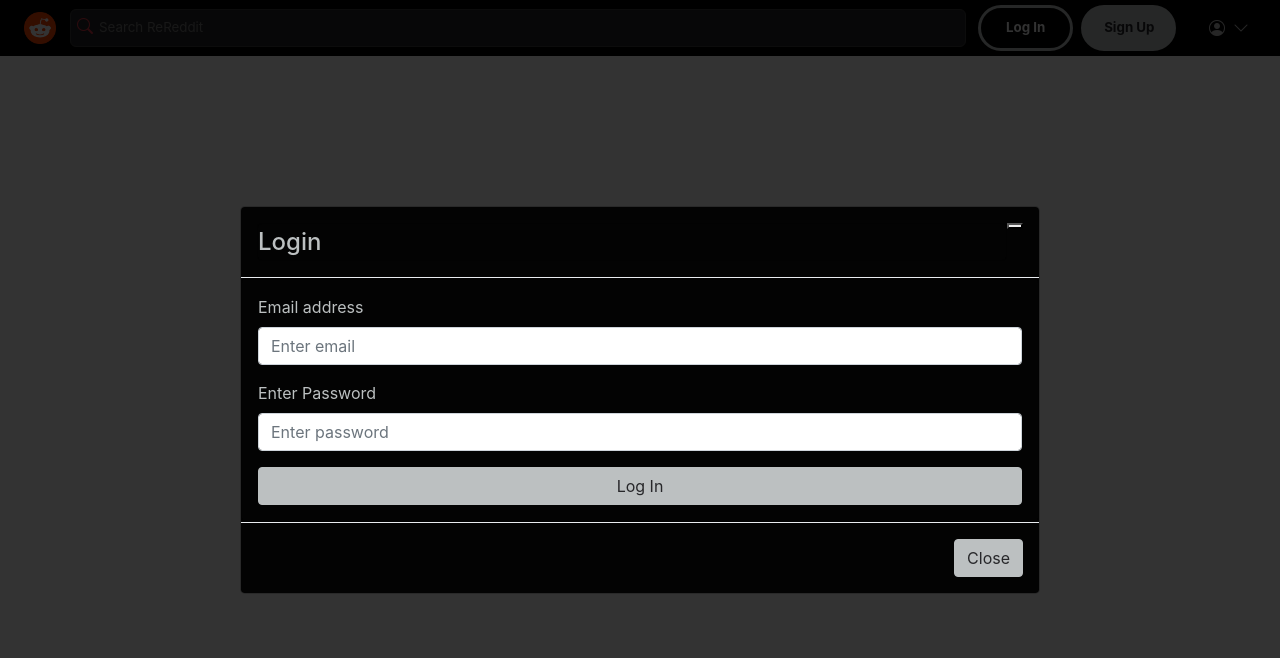
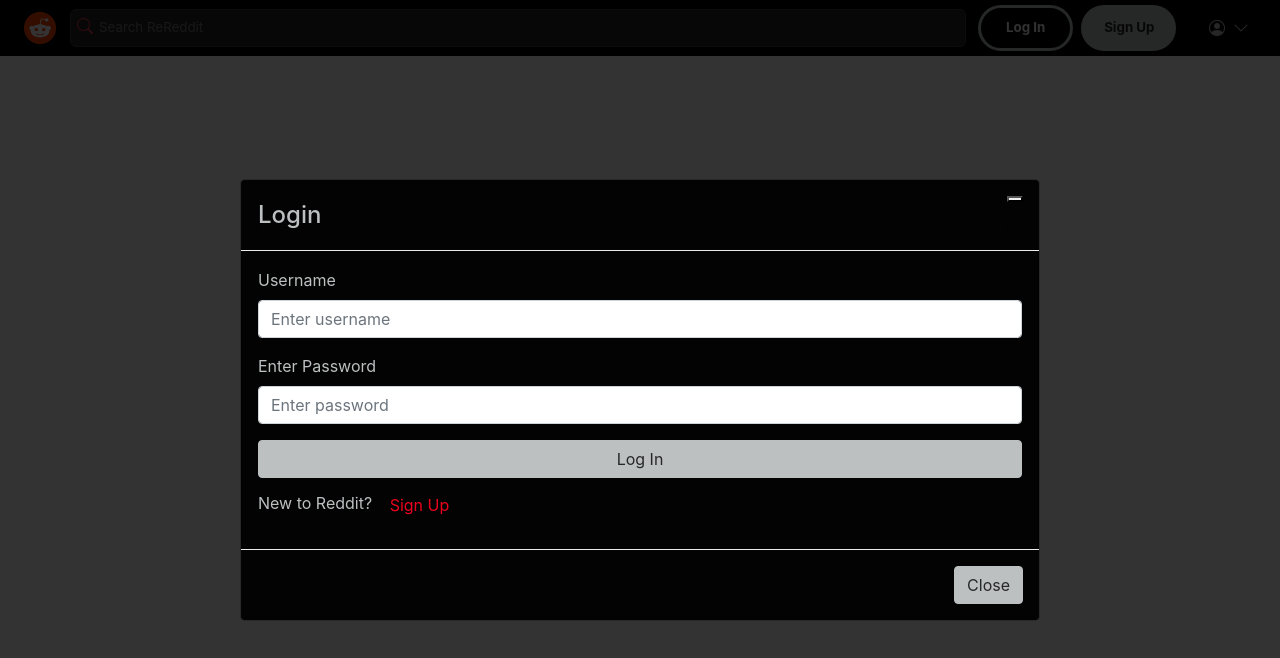
Before and after one commit to hak9292/Re-Reddit, a React (Create React App) app in the folder client/: page / in a window 1280 px wide. Both pictures are taken after a click on the button "Log In". Shown: the top 658 px of the page. Built offline with nearby package versions, Linux system fonts and the light colour scheme.

Commit message:
combined input with authmodal, atracking value of inputs

```diff
--- a/client/src/components/AuthModal.js
+++ b/client/src/components/AuthModal.js
@@ -4,6 +4,8 @@
 // import InputGroup from 'react-bootstrap/InputGroup';
 // import FormControl from 'react-bootstrap/FormControl';
 import Input from './Input';
+import {useState} from 'react';
+import Form from 'react-bootstrap/Form';
 
 // function AuthModal(props) {
 //     return (
@@ -17,6 +19,11 @@
 
 
 function AuthModal(props) {
+    const [modalType, setModalType] = useState('login');
+    const [email, setEmail] = useState('');
+    const [username, setUsername] = useState('');
+    const [password, setPassword] = useState('');
+
     return (
       <Modal style={{backgroundColor: 'rgba(0,0,0,.6)'}}
         {...props}
@@ -25,12 +32,51 @@
         centered
       >
         <Modal.Header closeButton >
-          <Modal.Title className='modal-content' id="contained-modal-title-vcenter">
-            Login
-          </Modal.Title>
+          {modalType === 'login' && (
+            <Modal.Title className='modal-content' id="contained-modal-title-vcenter">
+                Login
+            </Modal.Title>
+          )}
+          {modalType === 'register' && (
+            <Modal.Title className='modal-content' id="contained-modal-title-vcenter">
+                Register
+            </Modal.Title>
+          )}
         </Modal.Header>
         <Modal.Body className='modal-content'>
-           <Input />
+           {modalType === 'register' && (
+              <Form.Group className="mb-3" controlId="formBasicEmail">
+                <Form.Label>Email</Form.Label>
+                <Form.Control type="email" placeholder="Enter email" value={email} onChange={e => setEmail(e.target.value)} />
+              </Form.Group>
+           )}
+           {/* <Input /> */}
+
+           <Form.Group className="mb-3" controlId="formBasicUsername">
+                <Form.Label>Username</Form.Label>
+                <Form.Control type="username" placeholder="Enter username" value={username} onChange={e => setUsername(e.target.value)} />
+            </Form.Group>
+
+            <Form.Group className="mb-3" controlId="formBasicPassword">
+                <Form.Label>Enter Password</Form.Label>
+                <Form.Control type="password" placeholder="Enter password" value={password} onChange={e => setPassword(e.target.value)} />
+            </Form.Group>
+
+           <Button variant="primary" type="submit" className='btn-block' style={{backgroundColor: '#BCC0C1', borderColor: '#BCC0C1', color: '#27272A'}}>
+                {modalType === 'login' ? 'Log In': 'Sign Up'}
+          </Button>
+           {/* set state to 'register' if the sign up button is clicked */}
+           {modalType === 'login' && (
+              <div>
+                New to Reddit? <Button style={{backgroundColor: '#030303', borderColor: '#030303', color: '#ED001C'}} onClick={() => setModalType('register')}  className='my-2'>Sign Up</Button>
+              </div>
+          )}
+            {modalType === 'register' && (
+              <div>
+                Already have an account? <Button style={{backgroundColor: '#030303', borderColor: '#030303', color: '#ED001C'}} onClick={() => setModalType('login')}  className='my-2'>Log In</Button>
+              </div>
+          )}
+
         </Modal.Body>
         <Modal.Footer>
           <Button onClick={props.onHide} style={{backgroundColor: '#BCC0C1', borderColor: '#BCC0C1', color: '#27272A'}}>Close</Button>
--- a/client/src/components/Input.js
+++ b/client/src/components/Input.js
@@ -5,9 +5,9 @@
 function Input () {
     return (
         <Form>
-            <Form.Group className="mb-3" controlId="formBasicEmail">
-                <Form.Label>Email address</Form.Label>
-                <Form.Control type="email" placeholder="Enter email" />
+            <Form.Group className="mb-3" controlId="formBasicUsername">
+                <Form.Label>Username</Form.Label>
+                <Form.Control type="username" placeholder="Enter username" />
                 {/* <Form.Text className="text-muted">
                 We'll never share your email with anyone else.
                 </Form.Text> */}
@@ -20,9 +20,7 @@
             {/* <Form.Group className="mb-3" controlId="formBasicCheckbox">
                 <Form.Check type="checkbox" label="Check me out" />
             </Form.Group> */}
-            <Button variant="primary" type="submit" className='btn-block' style={{backgroundColor: '#BCC0C1', borderColor: '#BCC0C1', color: '#27272A'}}>
-                Log In
-            </Button>
+
         </Form>
     )
 }
```
